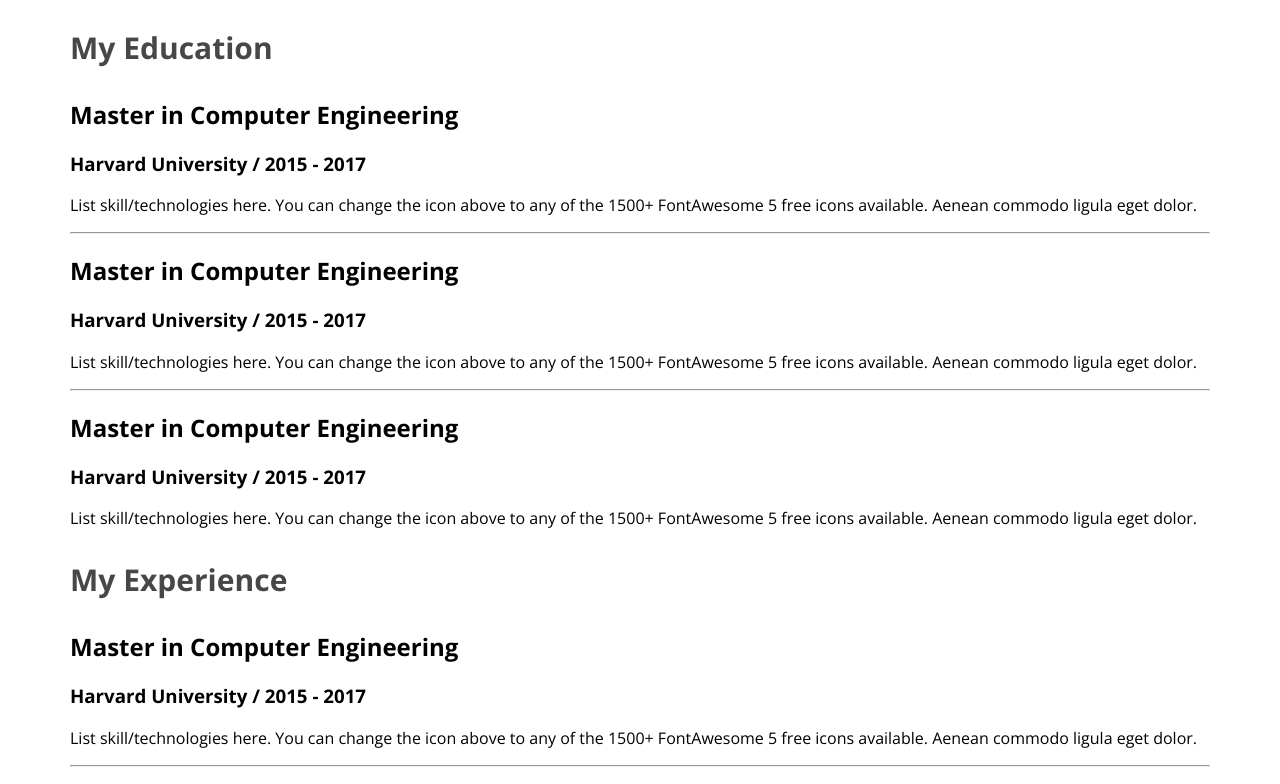
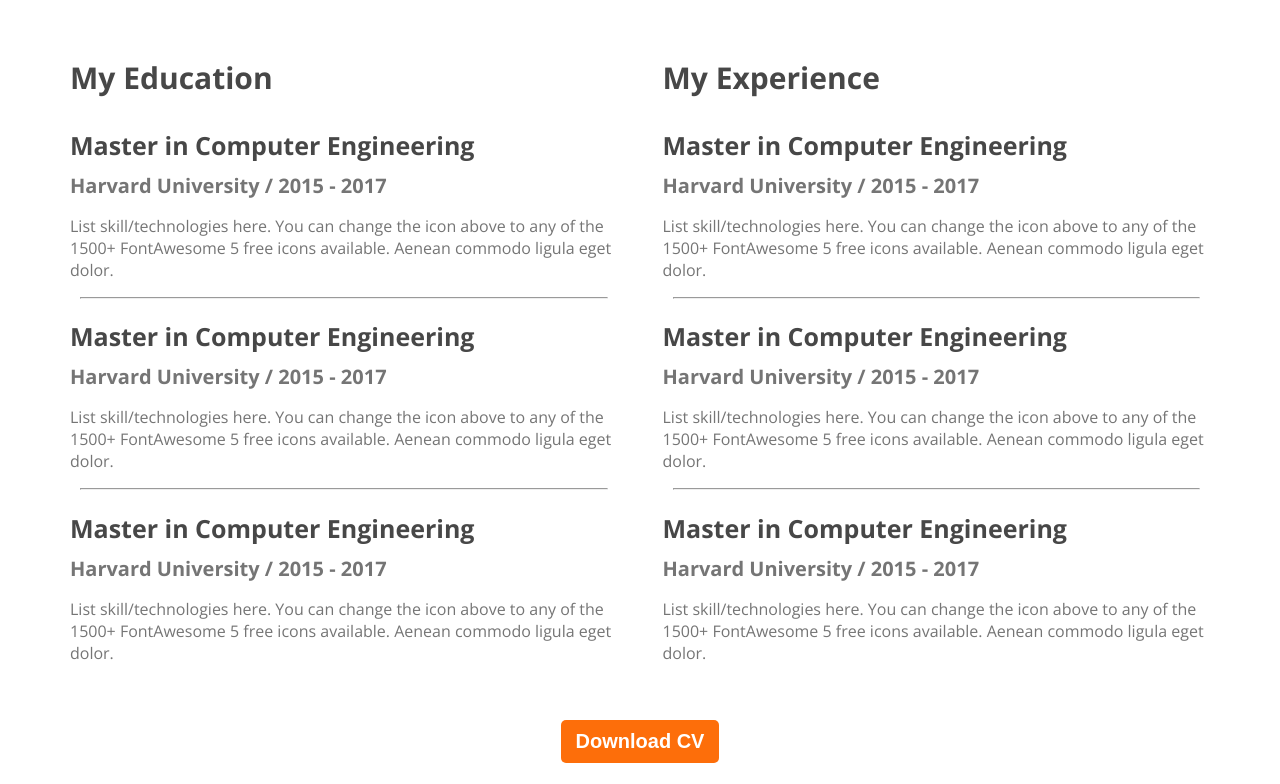
Before and after one commit to fahimislamam/Module-5, a plain HTML site: page index.html in a window 1280 px wide. Shown: the part 2280-3064 px from the top of the page. Drawn offline with nearby package versions, Linux system fonts and the light colour scheme.

Commit message:
resume item added

```diff
--- a/index.html
+++ b/index.html
@@ -146,6 +146,9 @@
 
                 </div>
             </div>
+            <div class="download-cv">
+                <button class="btn-primary">Download CV</button>
+            </div>
         </section>
     </main>
 </body>
--- a/style/portfolio.css
+++ b/style/portfolio.css
@@ -168,7 +168,38 @@ main section {
 
 /* resume section  */
 .resume-column-title {
-    color:#474747;
+    color: #474747;
     font-size: 30px;
     font-weight: 700;
 }
+
+.resume-container {
+    display: flex;
+    gap: 45px;
+
+}
+
+.resume-item-title {
+    color:#474747;
+    font-size: 25px;
+    font-weight: 700;
+    margin-bottom: 10px;
+}
+
+.resume-item-insti {
+    color: #757575;
+    font-size: 20px;
+    margin-bottom: 15px;
+    margin-top: 0;
+}
+
+.resume-item-descripe {
+    color: #757575;
+}
+.resume-container hr{
+    margin: 10px;
+}
+.download-cv{
+    text-align: center;
+    margin-top: 40px;
+}
```
